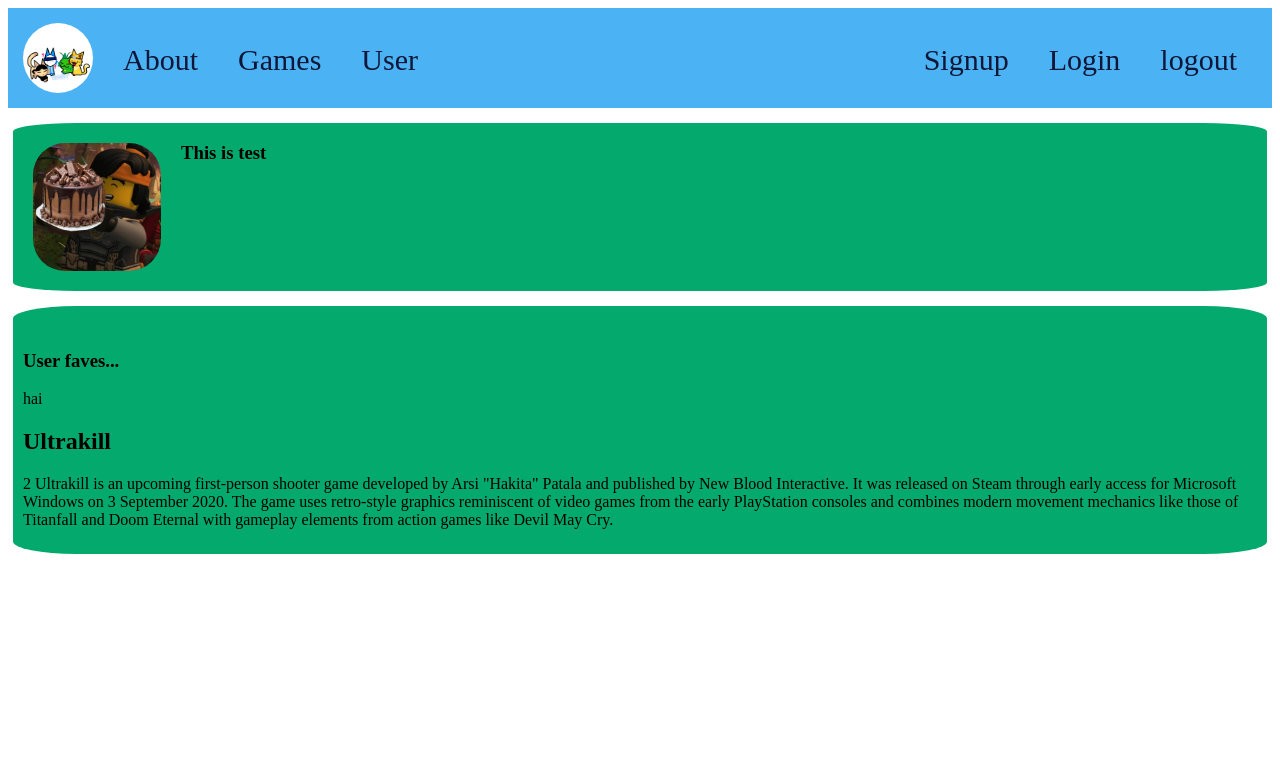
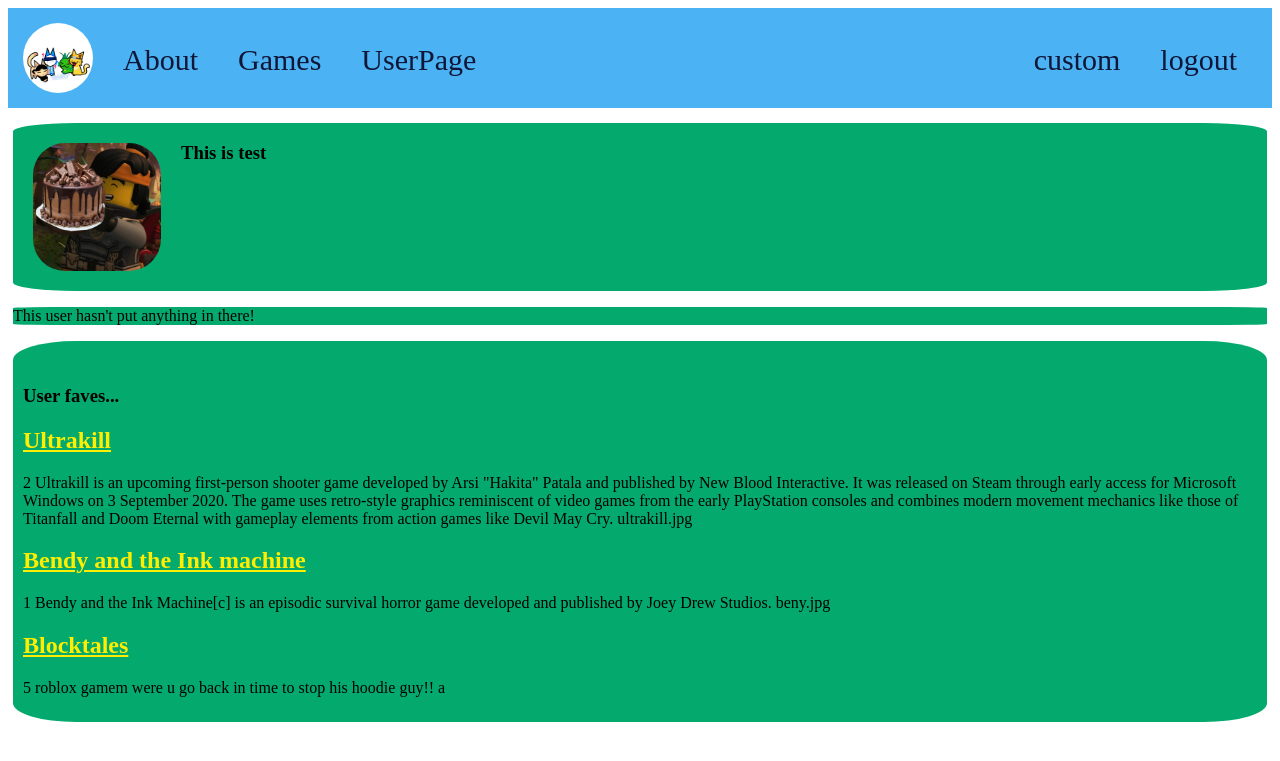
Before and after one commit to I-F0RG0T/Searching-for-a-repo-that-doesn-t-exist, a Flask app: page /User/2 in a window 1280 px wide. Shown: the top 761 px of the page. Run offline with Flask 3, Linux system fonts and the light colour scheme; a user stored in the database is signed in; data comes from the database, SQL or seed files in the repository.

Commit message:
Hai! I put a page for the user to add games they like! NOW i fix user chnage in database :eyes:

```diff
--- a/app.py
+++ b/app.py
@@ -8,12 +8,15 @@ from pathlib import Path
 
 app = Flask(__name__)
 
-#radnon secry key for each session i think
+#radnon secect key for each session
 app.config['SECRET_KEY'] = "SecretkeyXD"
 
+#connects to the Dataabse or SQL
 DATABASE = "Data-1.db"
 
+#Help put any images that the user intest to the folder.
 UPLOAD_here = Path('static/UPLOAD')
+PFP_UPLOAD = Path('static/UPLOAD/PFP')
 
 
 def query_db(sql,args=(),one=False):
@@ -28,13 +31,14 @@ def query_db(sql,args=(),one=False):
     db.close()
     return (results[0] if results else None) if one else results
 
-@app.route('/')
-def index():
-    return render_template('index.html')
+
+@app.route('/')# <-- this is the name of a page of this website! the ('/') is what it is refear too.
+def index():#<-- What this page do. OR like the 'defense' i think.
+    return render_template('index.html')#<-- This return this back to html it is assset too. the 'redner_template('index.html')' is telling the thing in the defense to go and let it procesee.
 
 #Sign up!!
 
-@app.route( '/signup', methods=["GET","POST"])
+@app.route( '/signup', methods=["GET","POST"])#<-- the 'methods=["GET","POST"]' is saying that we are getting somehting from the html area and posting it.
 def signup():
     if request.method == "POST":
 
@@ -58,14 +62,14 @@ def Login():
         Username = request.form['Username']
         Password = request.form['Password']
 
-        sql = "SELECT Username, Password from User WHERE Username = ?"
+        sql = "SELECT user_id, Username, Password from User WHERE Username = ?"
         User = query_db(sql=sql,args=(Username,),one=True)
 
 
         #v i think this is wrong!!
         if User:
             #check the has and the password and see if it macth. It only works with thr hash one thought becasue the first user osnt hasrh and is working becasue of teh hasrd.
-            if check_password_hash(User[1], Password):
+            if check_password_hash(User[2], Password):
                 session['User'] = User
                 flash('You are sign in!')
                 return redirect("/")
@@ -97,12 +101,13 @@ def user():
 @app.route( '/User/<int:user_id>' )
 def User_list(user_id):
     sql = f"SELECT * FROM User WHERE user_id = {user_id}"
-    gamefav = query_db(f"SELECT * FROM game INNER JOIN Faves ON game.game_id = Faves.game WHERE Faves.user_id = {user_id};")
+    game = query_db(f"SELECT * FROM game INNER JOIN Faves ON game.game_id = Faves.game_id WHERE Faves.user_id = {user_id};")
 
     User = query_db(sql, one=True)
     if User == None:
         exit(404)
-    return render_template('simple_User.html', User=User, gamefav=gamefav)#give the data a templagte or like looks
+
+    return render_template('simple_User.html', User=User, game=game ) #give the data a templagte or like looks
 
 @app.route( '/simple_User' )
 def simple_User():
@@ -149,14 +154,15 @@ def Game():
 @app.route( '/Game/<int:game_id>' )
 def Game_list(game_id):
     sql = f"SELECT * FROM Game WHERE game_id = {game_id}"
-    User = query_db("SELECT * FROM User")
+    User = query_db(f"SELECT * FROM User INNER JOIN Faves ON User.user_id = Faves.user_id WHERE Faves.game_id = {game_id};")
     Genre = query_db(f"SELECT Genre.type FROM Genre LEFT JOIN Game on Game.type_Genre = Genre.id WHERE game_id = {game_id};")
+
 
     Game = query_db(sql, one=True)
     if Game == None:
         exit(404)
 
-    return render_template('Game_info.html', Game=Game, User=User, Genre=Genre)#give the data a templagte or like looks
+    return render_template('Game_info.html', Game=Game, User=User, Genre=Genre )#give the data a templagte or like looks
 
 def Game_list():
     return render_template('Game_info.html')
@@ -166,8 +172,6 @@ def Game_list():
 @app.route( '/regGame')
 def regGame():
     #this get the user session and make it to a varblae.
-
-    #add the thing about the session :D
 
     type_Genre = query_db(""" SELECT id, type FROM Genre ORDER BY type """)
 
@@ -185,7 +189,6 @@ def make_Game():
     if file:
         file.save(UPLOAD_here / filename)
 
-    print(filename, file)
     sql = """
         INSERT INTO Game (Title, About, filename, type_Genre )
         VALUES (?, ?, ?, ?)
@@ -195,7 +198,59 @@ def make_Game():
 
     return redirect("/Game")
 
-# stuff here --------------------------->>>>>>>>>>>>>>>>>>>>>>>>>>>>>>>>>>>>>>
+# Customs stuff! :D
+
+@app.route( '/custom' )
+def custom():
+    UserID = session['User']
+     # 'user' is the persom in the session and id is the person ID in the yeah
+
+    Game = query_db(f"SELECT * FROM Game;")
+    Faves = query_db(f"SELECT Game.title, Genre.type, Faves.Review From Faves LEFT JOIN Game ON Faves.game_id = Game.game_id LEFT JOIN Genre ON Game.type_Genre = Genre.id WHERE Faves.user_id = {UserID[0]}")
+
+    return render_template('custom.html', User=UserID, Game=Game, Faves=Faves)
+
+@app.route( '/Like_Games', methods=["GET","POST"] )
+def like_games():
+
+    UserID = session['User'][0]
+    game_id = request.form["game_id"]
+
+    sql = """
+        INSERT INTO Faves (user_id, game_id )
+        VALUES (?, ? )
+        """
+
+    query_db(sql,(UserID, game_id ) )
+
+    return redirect("/custom")
+
+@app.route( '/Account', methods=["GET","POST"] )
+def Account():
+
+    UserID = session['User'] #Get which user is in the session ['user] and grabs their user id [0] from the Database.
+    Username = request.form["Username"]
+    About = request.form["About"]
+
+    pfp = request.files["pfp"]
+    pfpname = request.files["pfp"].filename
+
+    if pfp:
+        pfp.save(PFP_UPLOAD / pfpname)
+
+    sql = """
+        UPDATE User SET Username = (Username), pfp = (pfp), About = (About) WHERE user_id = 3;
+        VALUES (?, ?, ? )
+        """
+
+    query_db(sql,( Username, pfp, About ) )
+
+    return redirect("/custom")
+
+
+# --------------------------->>>>>>>>>>>>>>>>>>>>>>>>>>>>>>>>>>>>>>
+
+
 
 @app.route( '/help' )
 def help():
--- a/static/style.css
+++ b/static/style.css
@@ -8,6 +8,7 @@ a{
     padding: 2rem;
     font-size: 45px;
     background-color: #67a8dd;
+    border: #202729 solid 5px;
 }
 
 /*NAVBAR !!*/
@@ -339,14 +340,17 @@ h3{
 
 .GameGrid{
     display: grid;
-    grid-template-columns: 50% 50%;
-    padding: 20px;
+    grid-template-columns: 60rem 20rem;
+    padding: 3rem 4rem 3rem 4rem;
+    gap: 2rem;
     margin: 20px;
     border: #101637 solid 5px;
     background-color: violet;
 }
 
 .GameGrid P{
+    padding: 2rem;
+    margin: 1rem;
     font-size: 25px;
     align-self: center;
     text-align: center;
@@ -359,8 +363,8 @@ h3{
    display: center;
    border-radius: 10px;
    overflow: hidden;
-   margin: auto;
-   padding: 10px;
+   margin: 25px;
+   padding: 20px;
    background-color: #ffffff;
 }
 
@@ -379,10 +383,11 @@ h3{
     padding: 10px;
     border-radius: 10px;
     font-size: 2rem;
+    text-align: center;
 }
 
 .GameForm h1{
-    padding: 0px;
+    margin: 20px;
 }
 
 .GameForm label{
@@ -390,6 +395,7 @@ h3{
     padding: 10px;
     display: flex;
     flex-direction: column;
+    font-size: 30px;
 }
 
 .Genrelist select{
--- a/templates/nav.html
+++ b/templates/nav.html
@@ -21,14 +21,13 @@
             <ul>
                 <li><a class="nav-left" href="/">About</a></li>
                 <li><a class="nav-left" href="/Game">Games</a></li>
-                <li><a class="nav-left" href="/UserPage">User</a></li>
+                <li><a class="nav-left" href="/UserPage">UserPage</a></li>
             </ul>
         </div>
         <div>
             <ul>
                 <li><a class="nav-right" href="/logout">logout</a></li>
-                <li><a class="nav-right" href="/Login">Login</a></li>
-                <li><a class="nav-right" href="/signup">Signup</a></li>
+                <li><a class="nav-right" href="/custom">custom</a></li>
             </ul>
         </div>
     {% endif %}
--- a/templates/regGame.html
+++ b/templates/regGame.html
@@ -1,11 +1,11 @@
 {% extends 'base.html' %}
 {% block content%}
 
+{% if not session.User %}
 
+    <p class="warning"> Hey! It seem you haven't made an account yet! To make a page for a game, <a href="/signup">sign up </a>with us!</p>
 
-<p class="warning"> Hey! It seem you haven't made an account yet! To make a page for a game, <a href="/signup">sign up </a>with us!</p>
-
-{% if session.User %}
+{% else %}
 
     <section class="GameForm">
         <h1>Put a Game on here!</h1>
--- a/templates/simple_user.html
+++ b/templates/simple_user.html
@@ -4,20 +4,37 @@
 <body>
     <section class="USER">
         <section class="Header">
-            <img src="{{ url_for('static', filename='UPLOAD/PFP/' + User[3]) }}" alt="PFP" class="USER">
+            {% if User[3] %}
+                <img src="{{ url_for('static', filename='UPLOAD/PFP/' + User[3]) }}" alt="PFP" class="USER">
+            {% else %}
+                <img src="{{ url_for('static', filename='default.jpg' ) }}" alt="PFP" class="USER"> <!-- not have a pfp-->
+            {% endif %}
             <h1 class="Header"> This is {{ User[1] }}</h1>
+        </section>
+
+        <section>
+            {% if not User[4] %}
+                <p> This user hasn't put anything in there!</p>
+            {% else%}
+                <p>{{ User[4]}}</p>
+            {% endif %}
         </section>
 
         <section class="Fave">
             <h1> User faves...</h1>
-            <p>hai</p>
-            {% for Faves in gamefav %}
-                <li>
-                    <h2>{{ Faves[1]}}</h2>
-                    {{ Faves[2]}}
-                    {{ Faves[3]}}
-                 </li>
-             {% endfor %}
+            {% if not game %}
+                <p> THis user dont have faves right noe :p</p>
+
+            {% else %}
+                {% for game in game %}
+                    <li>
+                        <h2><a href="/Game/{{game[0]}}"> {{ game[1]}} </a></h2> <!--- w=sent to the page-->
+                        {{ game[2]}} <!-- Genere -->
+                        {{ game[3]}} <!-- informantion-->
+                        {{ game[4]}} <!-- logo of the game-->
+                    </li>
+                {% endfor %}
+            {% endif %}
         </section>
 
     </section>
```
Also changed, not shown: templates/Game_info.html (+21 -6 lines), templates/custom.html (added, +68 -0 lines), Data-1.db, README.md, static/UPLOAD/PFP/eyes.jpg (added), static/default.jpg (added), 1 other file.
